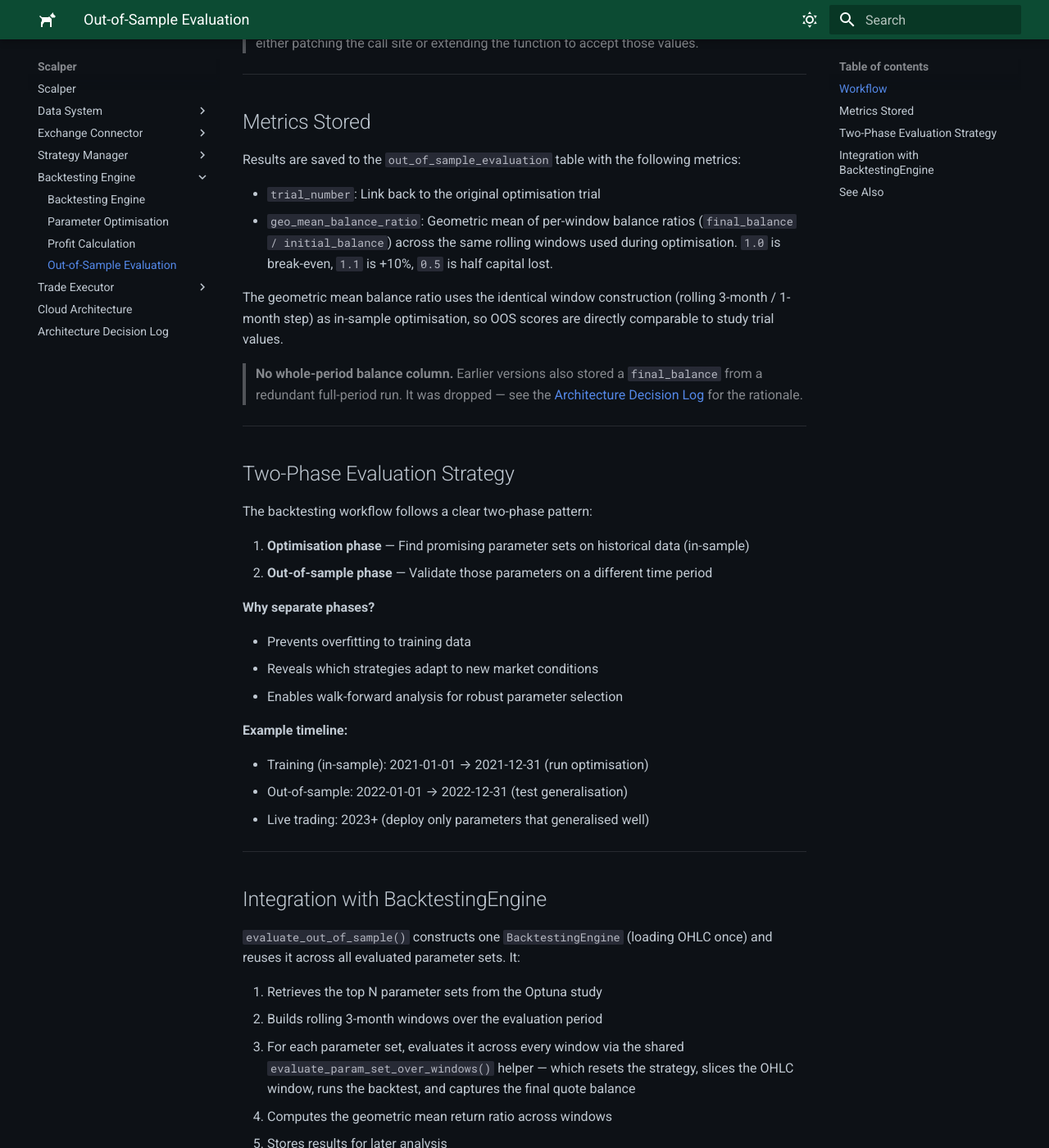
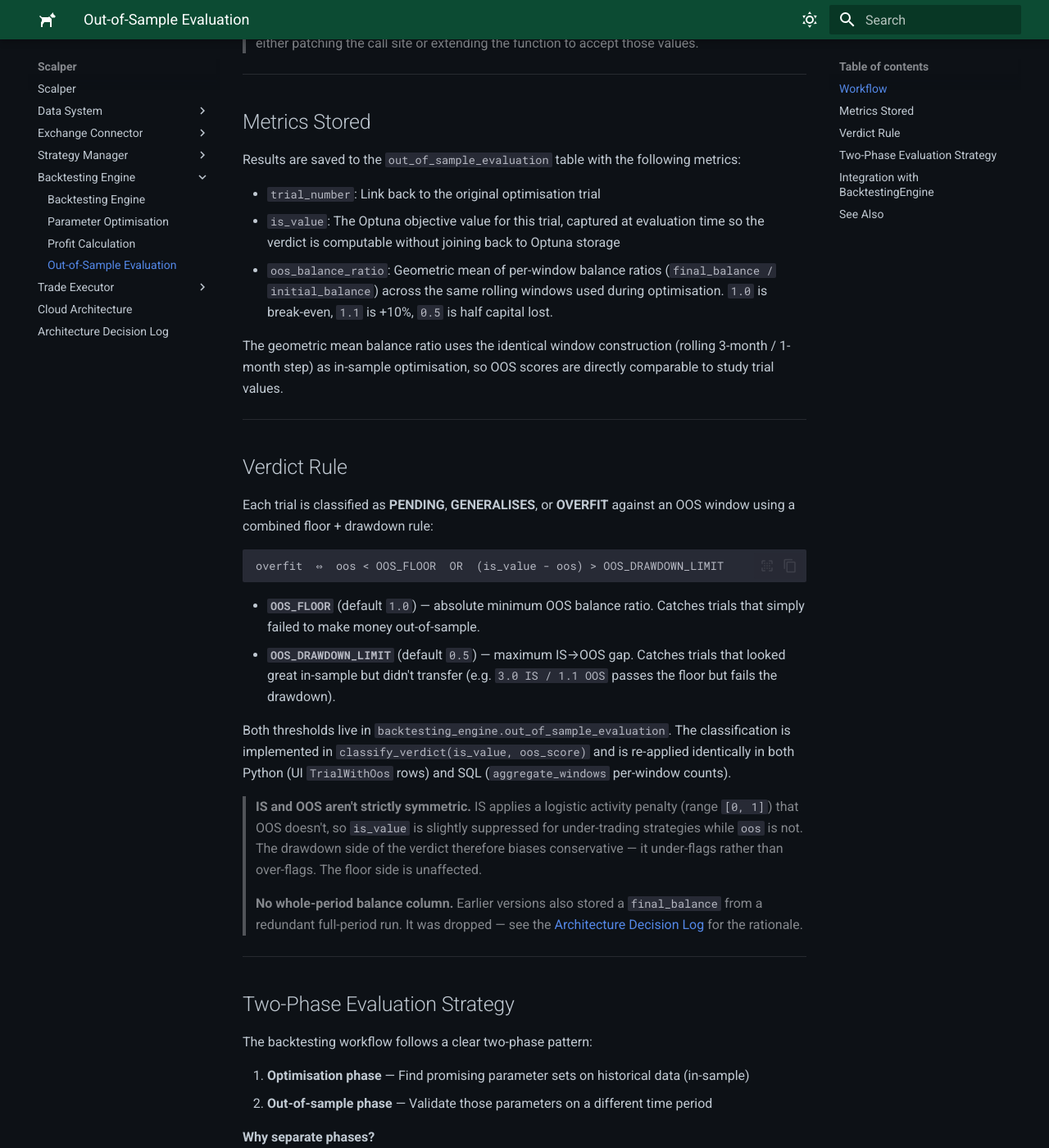
Before and after one commit to Phil-Lord/crypto-scalper, an MkDocs documentation site: the page built from docs/backtesting-engine/out-of-sample-evaluation.md, in a window 1280 px wide and 1400 px high, scrolled down 1025 px. Shown: the whole window at 82% size. Built offline with MkDocs 1.6.1 and Material for MkDocs 9.7.7, drawn with Linux system fonts in a browser that asks for light colours.

Commit message:
DOC: Add verdict rule section to OOS doc page

````diff
--- a/docs/backtesting-engine/out-of-sample-evaluation.md
+++ b/docs/backtesting-engine/out-of-sample-evaluation.md
@@ -45,13 +45,41 @@ evaluate_out_of_sample(
 Results are saved to the `out_of_sample_evaluation` table with the following metrics:
 
 - `trial_number`: Link back to the original optimisation trial
-- `geo_mean_balance_ratio`: Geometric mean of per-window balance ratios
+- `is_value`: The Optuna objective value for this trial, captured at evaluation time so the
+  verdict is computable without joining back to Optuna storage
+- `oos_balance_ratio`: Geometric mean of per-window balance ratios
   (`final_balance / initial_balance`) across the same rolling windows used during optimisation.
   `1.0` is break-even, `1.1` is +10%, `0.5` is half capital lost.
 
 The geometric mean balance ratio uses the identical window construction (rolling 3-month /
 1-month step) as in-sample optimisation, so OOS scores are directly comparable to study trial
 values.
+
+---
+
+## Verdict Rule
+
+Each trial is classified as **PENDING**, **GENERALISES**, or **OVERFIT** against an OOS window
+using a combined floor + drawdown rule:
+
+```
+overfit  ⇔  oos < OOS_FLOOR  OR  (is_value - oos) > OOS_DRAWDOWN_LIMIT
+```
+
+- **`OOS_FLOOR`** (default `1.0`) — absolute minimum OOS balance ratio. Catches trials that
+  simply failed to make money out-of-sample.
+- **`OOS_DRAWDOWN_LIMIT`** (default `0.5`) — maximum IS→OOS gap. Catches trials that looked
+  great in-sample but didn't transfer (e.g. `3.0 IS / 1.1 OOS` passes the floor but fails the
+  drawdown).
+
+Both thresholds live in `backtesting_engine.out_of_sample_evaluation`. The classification is
+implemented in `classify_verdict(is_value, oos_score)` and is re-applied identically in both
+Python (UI `TrialWithOos` rows) and SQL (`aggregate_windows` per-window counts).
+
+> **IS and OOS aren't strictly symmetric.** IS applies a logistic activity penalty (range
+> `[0, 1]`) that OOS doesn't, so `is_value` is slightly suppressed for under-trading strategies
+> while `oos` is not. The drawdown side of the verdict therefore biases conservative — it
+> under-flags rather than over-flags. The floor side is unaffected.
 
 > **No whole-period balance column.** Earlier versions also stored a `final_balance` from a
 > redundant full-period run. It was dropped — see the
````
